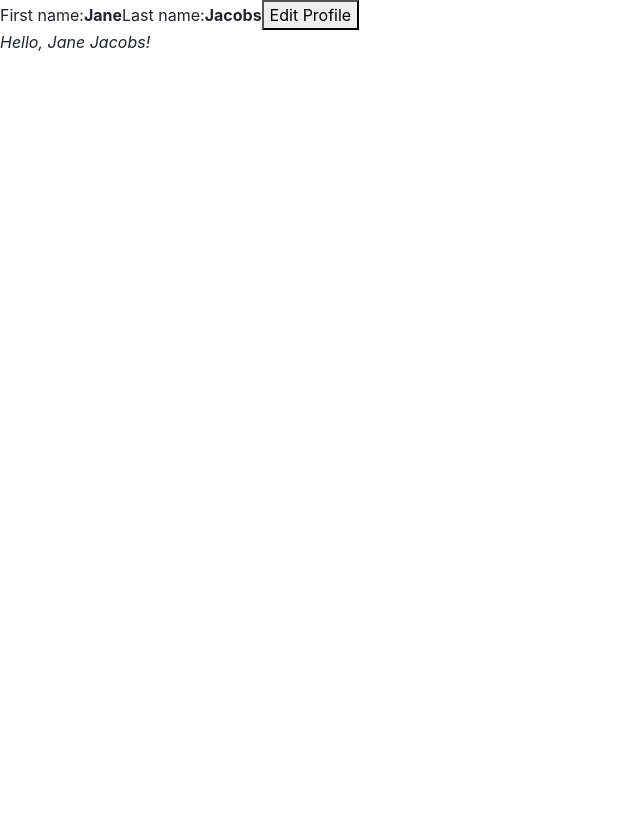
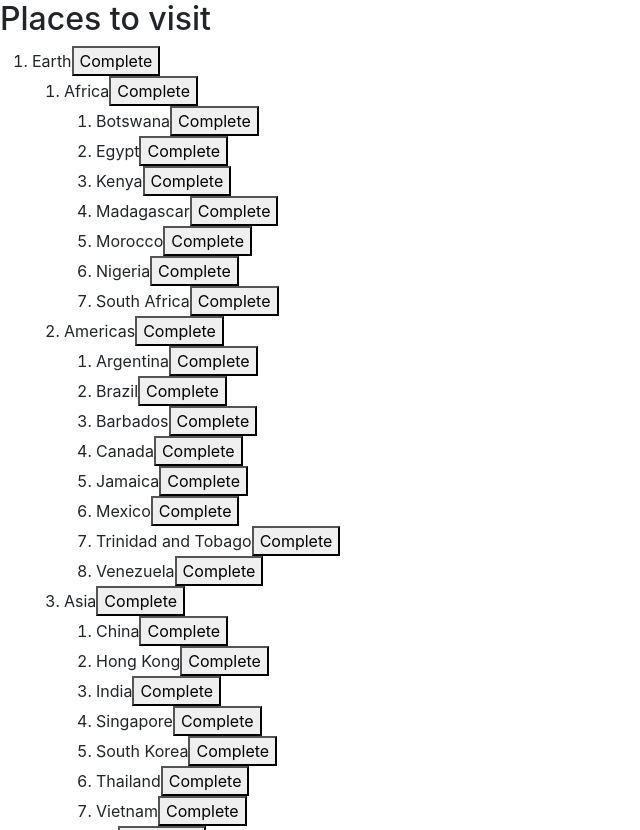
Before and after one commit to nishanmazumder/todo-react, a React (Create React App) app: page /todo in a window 1280 px wide. Shown: the top 830 px of the page, without its empty margins (0-640 px from the left). Before the commit the page ends 800 px from the top, so only its background shows below. Built offline with nearby package versions, Linux system fonts and the light colour scheme.

Commit message:
nested object added

```diff
--- /dev/null
+++ b/src/components/jsx/Nested/App.js
@@ -0,0 +1,70 @@
+import { useState } from 'react';
+import { initialTravelPlan } from './places.js';
+
+export default function TravelPlan() {
+   const [plan, setPlan] = useState(initialTravelPlan);
+
+   function handleComplete(parentId, childId) {
+      const parent = plan[parentId];
+      // Create a new version of the parent place
+      // that doesn't include this child ID.
+      const nextParent = {
+         ...parent,
+         childIds: parent.childIds
+            .filter(id => id !== childId)
+      };
+      // Update the root state object...
+      setPlan({
+         ...plan,
+         // ...so that it has the updated parent.
+         [parentId]: nextParent
+      });
+   }
+
+   const root = plan[0];
+   const planetIds = root.childIds;
+   return (
+      <>
+         <h2>Places to visit</h2>
+         <ol>
+            {planetIds.map(id => (
+               <PlaceTree
+                  key={id}
+                  id={id}
+                  parentId={0}
+                  placesById={plan}
+                  onComplete={handleComplete}
+               />
+            ))}
+         </ol>
+      </>
+   );
+}
+
+function PlaceTree({ id, parentId, placesById, onComplete }) {
+   const place = placesById[id];
+   const childIds = place.childIds;
+   return (
+      <li>
+         {place.title}
+         <button onClick={() => {
+            onComplete(parentId, id);
+         }}>
+            Complete
+         </button>
+         {childIds.length > 0 &&
+            <ol>
+               {childIds.map(childId => (
+                  <PlaceTree
+                     key={childId}
+                     id={childId}
+                     parentId={id}
+                     placesById={placesById}
+                     onComplete={onComplete}
+                  />
+               ))}
+            </ol>
+         }
+      </li>
+   );
+}
--- /dev/null
+++ b/src/components/jsx/Nested/places.js
@@ -0,0 +1,252 @@
+export const initialTravelPlan = {
+   0: {
+     id: 0,
+     title: '(Root)',
+     childIds: [1, 43, 47],
+   },
+   1: {
+     id: 1,
+     title: 'Earth',
+     childIds: [2, 10, 19, 27, 35]
+   },
+   2: {
+     id: 2,
+     title: 'Africa',
+     childIds: [3, 4, 5, 6 , 7, 8, 9]
+   },
+   3: {
+     id: 3,
+     title: 'Botswana',
+     childIds: []
+   },
+   4: {
+     id: 4,
+     title: 'Egypt',
+     childIds: []
+   },
+   5: {
+     id: 5,
+     title: 'Kenya',
+     childIds: []
+   },
+   6: {
+     id: 6,
+     title: 'Madagascar',
+     childIds: []
+   },
+   7: {
+     id: 7,
+     title: 'Morocco',
+     childIds: []
+   },
+   8: {
+     id: 8,
+     title: 'Nigeria',
+     childIds: []
+   },
+   9: {
+     id: 9,
+     title: 'South Africa',
+     childIds: []
+   },
+   10: {
+     id: 10,
+     title: 'Americas',
+     childIds: [11, 12, 13, 14, 15, 16, 17, 18],
+   },
+   11: {
+     id: 11,
+     title: 'Argentina',
+     childIds: []
+   },
+   12: {
+     id: 12,
+     title: 'Brazil',
+     childIds: []
+   },
+   13: {
+     id: 13,
+     title: 'Barbados',
+     childIds: []
+   },
+   14: {
+     id: 14,
+     title: 'Canada',
+     childIds: []
+   },
+   15: {
+     id: 15,
+     title: 'Jamaica',
+     childIds: []
+   },
+   16: {
+     id: 16,
+     title: 'Mexico',
+     childIds: []
+   },
+   17: {
+     id: 17,
+     title: 'Trinidad and Tobago',
+     childIds: []
+   },
+   18: {
+     id: 18,
+     title: 'Venezuela',
+     childIds: []
+   },
+   19: {
+     id: 19,
+     title: 'Asia',
+     childIds: [20, 21, 22, 23, 24, 25, 26],
+   },
+   20: {
+     id: 20,
+     title: 'China',
+     childIds: []
+   },
+   21: {
+     id: 21,
+     title: 'Hong Kong',
+     childIds: []
+   },
+   22: {
+     id: 22,
+     title: 'India',
+     childIds: []
+   },
+   23: {
+     id: 23,
+     title: 'Singapore',
+     childIds: []
+   },
+   24: {
+     id: 24,
+     title: 'South Korea',
+     childIds: []
+   },
+   25: {
+     id: 25,
+     title: 'Thailand',
+     childIds: []
+   },
+   26: {
+     id: 26,
+     title: 'Vietnam',
+     childIds: []
+   },
+   27: {
+     id: 27,
+     title: 'Europe',
+     childIds: [28, 29, 30, 31, 32, 33, 34],
+   },
+   28: {
+     id: 28,
+     title: 'Croatia',
+     childIds: []
+   },
+   29: {
+     id: 29,
+     title: 'France',
+     childIds: []
+   },
+   30: {
+     id: 30,
+     title: 'Germany',
+     childIds: []
+   },
+   31: {
+     id: 31,
+     title: 'Italy',
+     childIds: []
+   },
+   32: {
+     id: 32,
+     title: 'Portugal',
+     childIds: []
+   },
+   33: {
+     id: 33,
+     title: 'Spain',
+     childIds: []
+   },
+   34: {
+     id: 34,
+     title: 'Turkey',
+     childIds: []
+   },
+   35: {
+     id: 35,
+     title: 'Oceania',
+     childIds: [36, 37, 38, 39, 40, 41,, 42],
+   },
+   36: {
+     id: 36,
+     title: 'Australia',
+     childIds: []
+   },
+   37: {
+     id: 37,
+     title: 'Bora Bora (French Polynesia)',
+     childIds: []
+   },
+   38: {
+     id: 38,
+     title: 'Easter Island (Chile)',
+     childIds: []
+   },
+   39: {
+     id: 39,
+     title: 'Fiji',
+     childIds: []
+   },
+   40: {
+     id: 40,
+     title: 'Hawaii (the USA)',
+     childIds: []
+   },
+   41: {
+     id: 41,
+     title: 'New Zealand',
+     childIds: []
+   },
+   42: {
+     id: 42,
+     title: 'Vanuatu',
+     childIds: []
+   },
+   43: {
+     id: 43,
+     title: 'Moon',
+     childIds: [44, 45, 46]
+   },
+   44: {
+     id: 44,
+     title: 'Rheita',
+     childIds: []
+   },
+   45: {
+     id: 45,
+     title: 'Piccolomini',
+     childIds: []
+   },
+   46: {
+     id: 46,
+     title: 'Tycho',
+     childIds: []
+   },
+   47: {
+     id: 47,
+     title: 'Mars',
+     childIds: [48, 49]
+   },
+   48: {
+     id: 48,
+     title: 'Corn Town',
+     childIds: []
+   },
+   49: {
+     id: 49,
+     title: 'Green Hill',
+     childIds: []
+   }
+ };
--- a/src/index.js
+++ b/src/index.js
@@ -19,7 +19,8 @@
 // import Todo from "./components/jsx/TaskApp3/App";
 // import Immer from "./components/jsx/TaskAPPImmer/App";
 // import FormSubmit from "./components/jsx/Form/App";
-import EditProfile from "./components/jsx/Form/Profiler";
+// import EditProfile from "./components/jsx/Form/Profiler";
+import TravelPlan from "./components/jsx/Nested/App";
 
 import reportWebVitals from "./reportWebVitals";
 
@@ -44,7 +45,8 @@
       {/* <Todo/> */}
       {/* <Immer/> */}
       {/* <FormSubmit/> */}
-   <EditProfile/>
+      {/* <EditProfile/> */}
+      <TravelPlan />
    </React.StrictMode>
 );
 
```
Also changed, not shown: src/components/jsx/Nested/placesNES.js (added, +252 -0 lines), src/components/jsx/TaskApp3/App.js (+9 -1 lines). Lines whose indentation alone changed are shown as unchanged.
